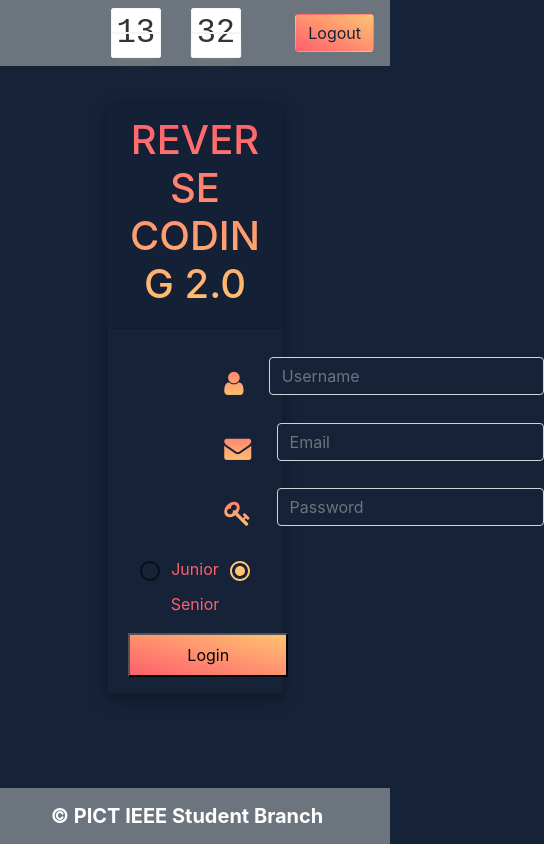
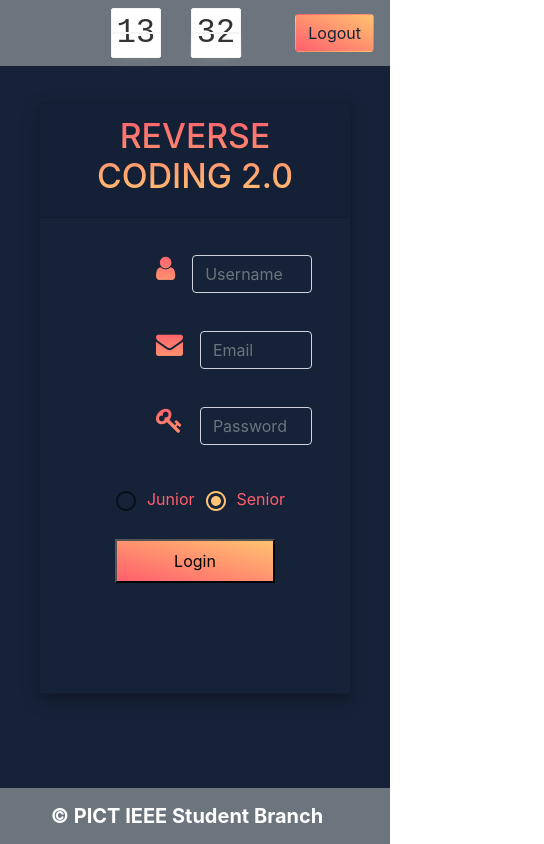
Before and after one commit to meghadandapat/CTD-RC2-Frontend, a React (Create React App) app: page / in a window 390 px wide. Shown: the whole page, 544 px wide, since content can reach past the window. Built offline with nearby package versions, Linux system fonts and the light colour scheme; a web font is replaced by a local one.

Commit message:
Login made responsive

```diff
--- a/src/components/Login/Login.css
+++ b/src/components/Login/Login.css
@@ -85,41 +85,43 @@
   text-align: center;
 }
 
-.grid-container {
-  grid-row-gap: 50px;
-}
+
 
 .head {
-
-  text-align: center;
+  text-align: left;
   margin-left: 6rem;
-  width: 20em;
+  width: 25vw;
+  height: 6vh;
   display: -ms-flexbox;
   display: flex;
   margin-bottom: 1.6em;
   outline: none;
   background: none;
-  margin-top: 1vh;
+  margin-top: 2vh;
+  border: none;
+  position: relative;
 }
 
 .head1 {
-
-  text-align: center;
-  margin-left: 6rem;
-  width: 20em;
+  width: 25vw;
+  height: 6vh;
+  text-align: left;
+  margin-left: 6rem;;
   display: -ms-flexbox;
   display: flex;
   margin-bottom: 1.6em;
+  position: relative;
 }
 
 .head2 {
-
-  text-align: center;
+  width: 25vw;
+  height: 6vh;
+  text-align: left;
   margin-left: 6rem;
-  width: 20em;
   display: -ms-flexbox;
   display: flex;
   margin-bottom: 1.4em;
+  position: relative;
 }
 
 .wid {
@@ -128,15 +130,15 @@
   background-image: linear-gradient(to top right, #ff5f6d 0%, #ffc371 100%);
   cursor: pointer;
   align-items: center;
+  text-align: center;
 }
 
-/*.form-control:focus {
-  border: 2px solid black;
-}*/
+.form-control:focus {
+  background-color: #152238;
+}
 
 .icon {
-  padding-right: 3vh;
-  padding-top: 1.5vh;
+  padding-right: 2vh;
   background: #6c6f74;
   background: -webkit-linear-gradient(#ff5f6d, #ffc371);
     -webkit-background-clip: text;
@@ -163,7 +165,7 @@
 }
 
 
-.illustration {
+/* .illustration {
   margin-top: 8em;
   margin-right: -3em;
   z-index: -1;
@@ -173,7 +175,7 @@
   height: max-content;
   align-items: center;
   width:30em;
-}
+} */
 
 
 .rc2title{
@@ -181,6 +183,7 @@
     -webkit-background-clip: text;
     -webkit-text-fill-color:transparent;
   /* color:white; */
+  font-size: 7vh;
 }
 
 
@@ -188,6 +191,7 @@
 
 .mid {
   text-align: center;
+  align-items: center;
   color: #ff5f6d 0%, #ffc371 100%;
 }
 
@@ -195,4 +199,22 @@
   color: #ff5f6d 0%, #ffc371 100%;
   margin-bottom: 2vh;
   align-items:center;
+  text-align: center;
 }
+@media only screen and (max-width: 600px){
+  .login-card{
+    width: 80vw;
+  }
+  .head{
+    width:40vw;
+  }
+  .head1{
+    width:40vw;
+  }
+  .head2{
+    width:40vw;
+  }
+  .rc2title{
+    font-size: 4vh;
+  }
+}
--- a/src/components/Login/User.js
+++ b/src/components/Login/User.js
@@ -22,6 +22,8 @@ const User = () => {
 
     return (
         <div className="login">
+        <div className="row">
+          <div className="col-sm">
         <div className="card login-card">
               <div className="card-header mid">
                 <h1 className="rc2title">REVERSE CODING 2.0</h1></div>
@@ -74,6 +76,9 @@ const User = () => {
             </form>
         </div>
         </div>
+
+        </div>
+        </div>
         </div>
 
     )
```
